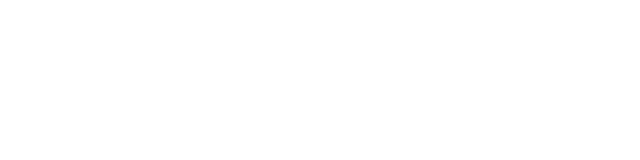
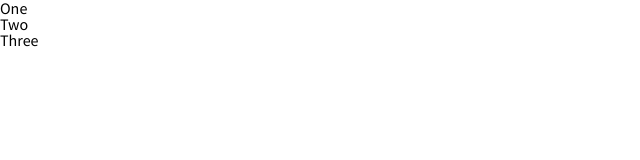
Before and after one commit to sangminlee98/Kanban-Board, a React (Create React App) app: page / in a window 1280 px wide. Shown: the top 160 px of the page, without its empty margins (0-640 px from the left). Built offline with nearby package versions, Linux system fonts and the light colour scheme.

Commit message:
setting to start drag and drop

```diff
--- a/src/App.tsx
+++ b/src/App.tsx
@@ -1,5 +1,6 @@
 import React from 'react';
 import { createGlobalStyle } from 'styled-components';
+import {DragDropContext, Draggable, Droppable} from 'react-beautiful-dnd';
 
 const GlobalStyle = createGlobalStyle`
   html, body, div, span, applet, object, iframe,
@@ -58,9 +59,28 @@
 `;
 
 function App() {
+  const onDragEnd = () => {}
   return (
     <>
       <GlobalStyle/>
+      <DragDropContext onDragEnd={onDragEnd}>
+        <div>
+          <Droppable droppableId='one'>
+            {() =>
+            <ul>
+              <Draggable draggableId='first' index={0}>
+                {() => <li>One</li>}
+              </Draggable>
+              <Draggable draggableId='second' index={1}>
+                {() => <li>Two</li>}
+              </Draggable>
+              <Draggable draggableId='third' index={2}>
+                {() => <li>Three</li>}
+              </Draggable>
+            </ul>}
+          </Droppable>
+        </div>
+      </DragDropContext>
     </>
   );
 }
```
